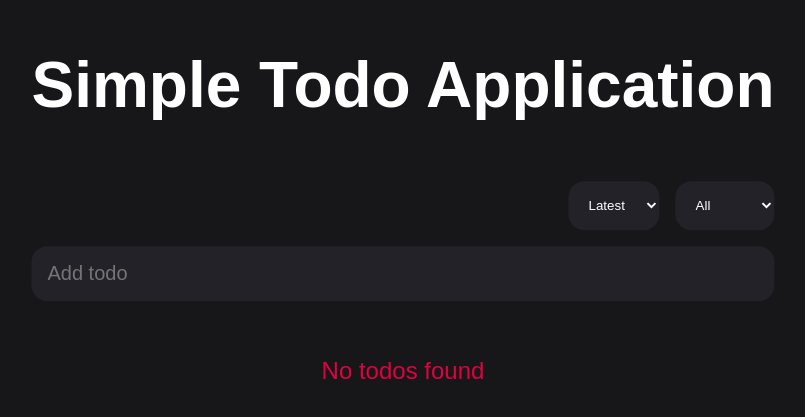
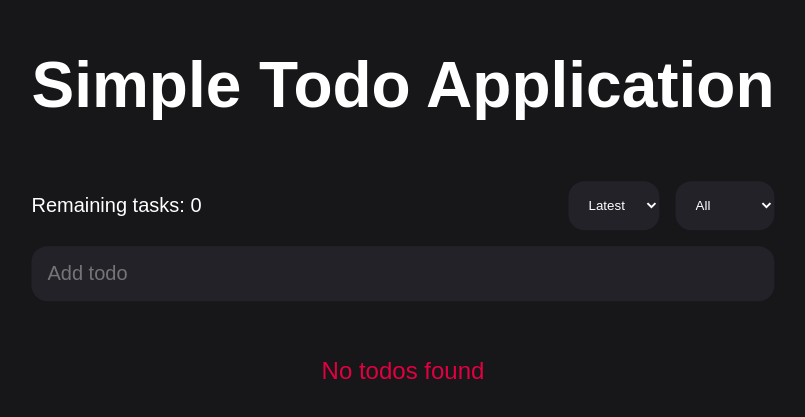
Before and after one commit to dawidseipold/svelte-basic-todo, a SvelteKit app: page / in a window 1280 px wide. Shown: the part 193-610 px from the top of the page, without its empty margins (237-1042 px from the left). Built offline with nearby package versions, Linux system fonts and the light colour scheme.

Commit message:
feat: add remaining tasks count

```diff
--- a/src/routes/+page.svelte
+++ b/src/routes/+page.svelte
@@ -123,8 +123,13 @@
 	// Derived
 	const filteredTodos = $derived(setFilteredTodos())
 	const sortedTodos = $derived(setSortedTodos())
+	const finalTodos = $derived(setFinalTodos());
 
-	const finalTodos = $derived(setFinalTodos());
+	const remaining = $derived(() => {
+		if (todos === 'loading') return;
+
+		return todos.filter((todo) => !todo.done).length;
+	});
 </script>
 
 <div class="wrapper">
@@ -133,19 +138,22 @@
 	{#if todos === 'loading'}
 		<p class="warning">Loading...</p>
 	{:else}
+		<header class="header">
+			<span class='remaining'>Remaining tasks: {remaining()}</span>
+
 			<div class="options-wrapper">
 				<select name="sort" id="sort" on:change={changeSort}>
 					{#each sortingOption as option}
 						<option value={option.displayedText}>{option.displayedText}</option>
 					{/each}
 				</select>
-
 				<select name="filter" id="filter" on:change={changeFilter}>
 					{#each filterOptions as option}
 						<option value={option}>{option}</option>
 					{/each}
 				</select>
 			</div>
+		</header>
 
 		<input class="form-input" type="text" placeholder="Add todo" on:keydown={addTodo} />
 
@@ -186,6 +194,20 @@
 		flex-direction: column;
 		align-items: center;
 		gap: 1rem;
+	}
+
+	.header {
+		display: flex;
+		width: 100%;
+		justify-content: space-between;
+		align-items: center;
+	}
+
+	.remaining {
+		display: flex;
+		width: 100%;
+		font-size: 1.25rem;
+		color: white;
 	}
 
 	.options-wrapper {
```
Lines whose indentation alone changed are shown as unchanged.
